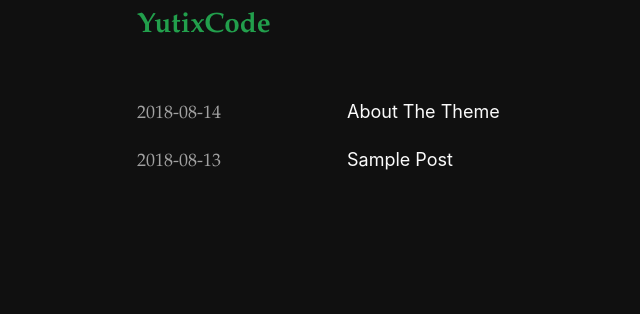
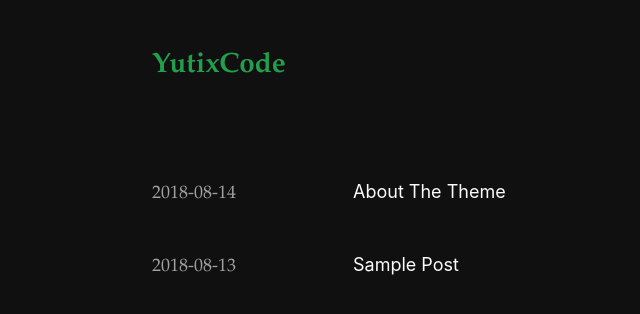
Before and after one commit to Yutixcode/Yutixcode.github.io, a Jekyll site: the page built from index.md, in a window 1280 px wide. Shown: the top 314 px of the page, without its empty margins (153-793 px from the left). Built offline with Jekyll 4.4.1, drawn with Linux system fonts in a browser that asks for light colours.

Commit message:
Update _layout.scss

```diff
--- a/_sass/_layout.scss
+++ b/_sass/_layout.scss
@@ -17,18 +17,18 @@ body {
 .layout {
   max-width: 700px;
   margin: auto;
-  padding: 0;
+  padding: 0 15px;
 }
 
 .header {
   display: flex;
   flex-wrap: wrap;
   align-items: baseline;
-  padding: 10px 0;
+  padding: 50px 0;
 }
 
 .main {
-  margin: 50px 0 50px;
+  margin: 50px 0 120px;
 }
 
 .header__nav {
@@ -64,7 +64,7 @@ body {
 .posts__item {
   display: flex;
   flex-wrap: wrap;
-  margin-bottom: 25px;
+  margin-bottom: 50px;
   align-items: baseline;
 }
 
```
